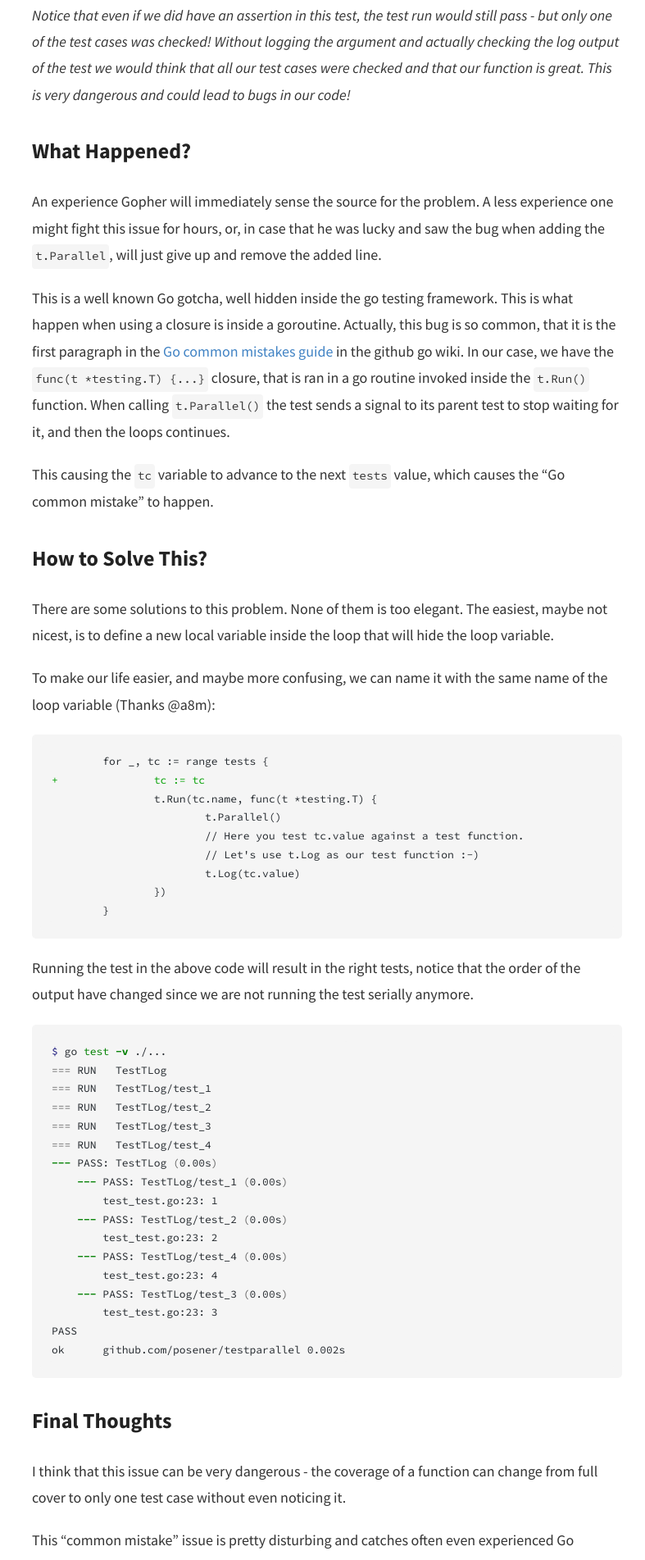
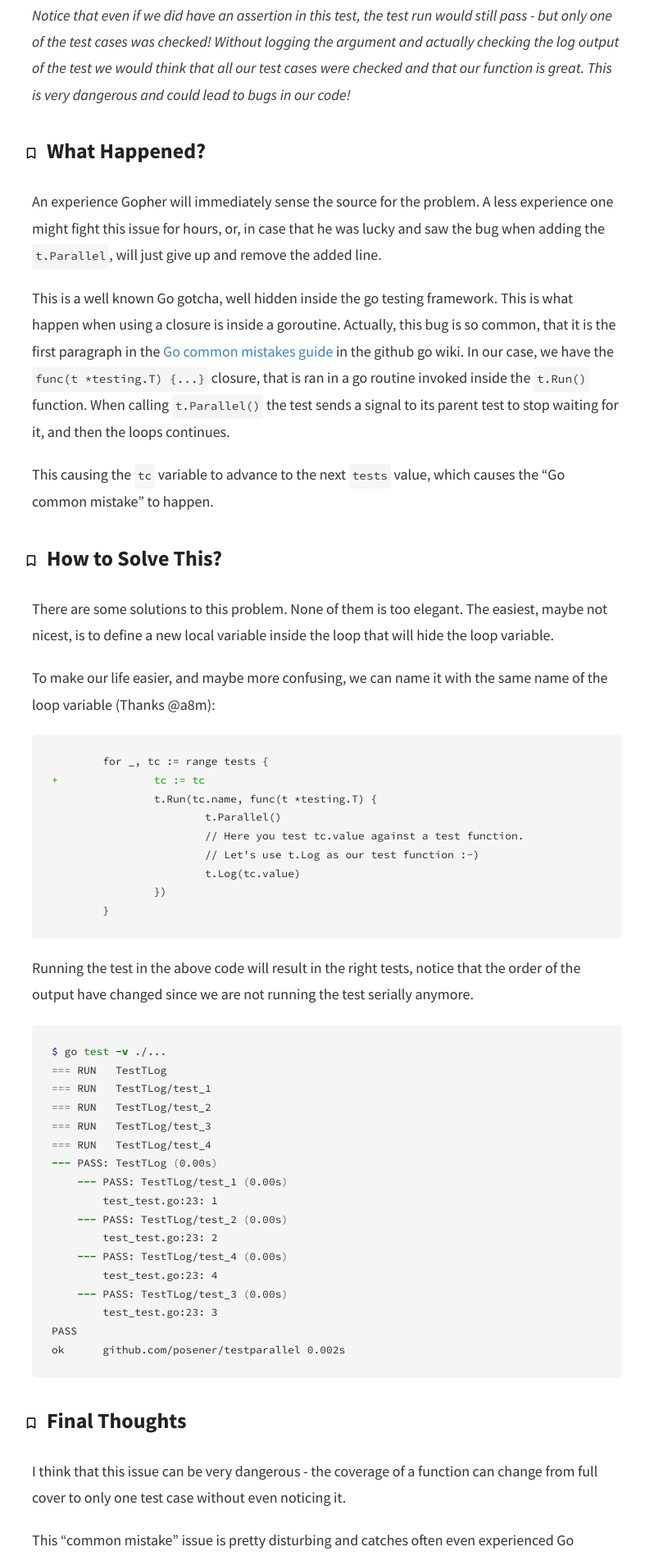
Before and after one commit to posener/posener.github.io, a Jekyll site: the page built from _posts/2018-01-02-go-table-driven-tests-parallel.md, in a window 1280 px wide. Shown: the part 2756-4659 px from the top of the page at 82% size, without its empty margins (241-1028 px from the left). Built offline with Jekyll 4.4.1, drawn with Linux system fonts in a browser that asks for light colours; nearby versions of some CDN libraries; library files that are not in the unit come from our copies; comment, search, counter and statistics services are not loaded.

Commit message:
More cosmetics

````diff
--- a/_posts/2018-01-02-go-table-driven-tests-parallel.md
+++ b/_posts/2018-01-02-go-table-driven-tests-parallel.md
@@ -109,7 +109,7 @@
  all our test cases were checked and that our function is great. This is very dangerous and could lead to bugs in our
   code!*
 
-# What Happened?
+## What Happened?
 
 An experience Gopher will immediately sense the source for the problem. A less experience one might fight this issue
  for hours, or, in case that he was lucky and saw the bug when adding the `t.Parallel`, will just give up and remove
@@ -125,7 +125,7 @@
 
 This causing the `tc` variable to advance to the next `tests` value, which causes the "Go common mistake" to happen.
 
-# How to Solve This?
+## How to Solve This?
 
 There are some solutions to this problem. None of them is too elegant. The easiest, maybe not nicest, is to define a new
  local variable inside the loop that will hide the loop variable.
@@ -167,7 +167,7 @@
 ok  	github.com/posener/testparallel	0.002s
 ```
 
-# Final Thoughts
+## Final Thoughts
 
 I think that this issue can be very dangerous - the coverage of a function can change from full cover to only one test
  case without even noticing it.
--- a/style.scss
+++ b/style.scss
@@ -145,7 +145,9 @@
 
 .bookmark {
   width: 18px;
-  vertical-align: text-bottom;
+  position: relative;
+  left: -10px;
+  bottom: -20px;
   float: left;
 }
 
````
Also changed, not shown: _posts/2017-09-09-go-shebang-story.md (+2 -2 lines), _posts/2019-11-22-branch-strategy.md (+2 -2 lines).
